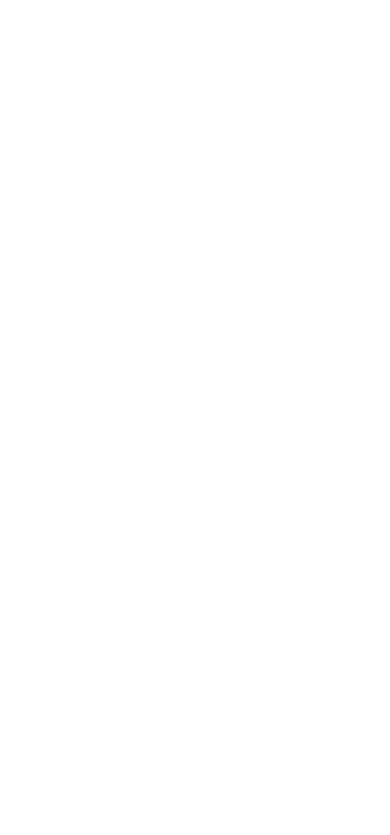
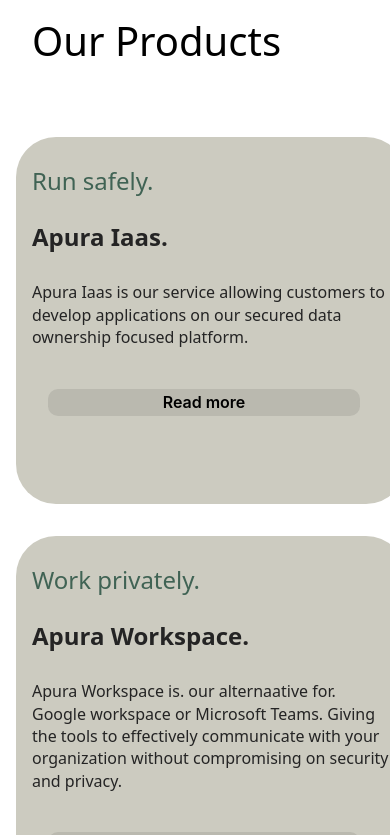
Before and after one commit to Rajj9797/thumbstack_assignment, a React (Create React App) app in the folder homepage/: page / in a window 390 px wide. Shown: the part 1880-2715 px from the top of the page. Before the commit the page ends 1841 px from the top, so only its background shows below. Built offline with nearby package versions, Linux system fonts and the light colour scheme.

Commit message:
Product card created successfully

```diff
--- a/homepage/src/App.js
+++ b/homepage/src/App.js
@@ -3,6 +3,7 @@ import './App.css';
 import Navbar from './components/Navbar/navbar';
 import Hero from './components/HeroSection/hero';
 import LinkSection from './components/linkSection/linkSection';
+import ProductCard from './components/ProductCard/ProductCard';
 
 function App() {
   return (
@@ -10,6 +11,7 @@ function App() {
       <Navbar />
       <Hero />
       <LinkSection />
+      <ProductCard />
     </div>
   );
 }
--- /dev/null
+++ b/homepage/src/components/ProductCard/ProductCard.css
@@ -0,0 +1,157 @@
+.heading {
+    font-family: "Radio Canada Big", system-ui, -apple-system, BlinkMacSystemFont, "Segoe UI", sans-serif;
+    font-weight: 400;
+    font-style: regular;
+    font-size: 40px;
+    line-height: 160%;
+    letter-spacing: 0%;
+    text-align: left;
+    margin: 3rem 2rem;
+}
+
+.product-card {
+    display: grid;
+    grid-template-columns: repeat(auto-fit, minmax(460px, 1fr));
+    height: 672px;
+    gap: 2rem;
+
+    padding: 1rem;
+    gap: 0.5rem;
+    width: 100%;
+    background: #FFFFFF;
+    margin: 2rem 0;
+}
+
+.card {
+
+    object-fit: contain;
+    display: flex;
+    flex-direction: column;
+    align-items: flex-start;
+    text-align: left;
+    background-color: #cccbc0;
+    border-radius: 40px;
+    position: relative;
+}
+
+.card:hover {
+    background-color: #f1ff66;
+    cursor: pointer;
+}
+
+.firstline {
+    font-family: "Radio Canada Big", system-ui, -apple-system, BlinkMacSystemFont, "Segoe UI", sans-serif;
+    font-weight: 400;
+    font-style: regular;
+    font-size: 40px;
+    line-height: 100%;
+    letter-spacing: 0%;
+    margin: 3rem 1rem;
+    color: #406354;
+}
+
+.name {
+    font-family: "Radio Canada Big", system-ui, -apple-system, BlinkMacSystemFont, "Segoe UI", sans-serif;
+    font-weight: 600;
+    font-style: Semi-bold;
+    font-size: 40px;
+    line-height: 100%;
+    letter-spacing: 0%;
+    margin: 0 1rem;
+    color: #242424;
+}
+
+.description {
+    font-family: "Radio Canada Big", system-ui, -apple-system, BlinkMacSystemFont, "Segoe UI", sans-serif;
+    font-weight: 400;
+    font-style: regular;
+    font-size: 18px;
+    line-height: 140%;
+    letter-spacing: 0%;
+    margin: 3rem 1rem;
+    color: #242424;
+    text-align: left;
+}
+
+.read-more {
+    font-family: Inter, system-ui, -apple-system, BlinkMacSystemFont, "Segoe UI", sans-serif;
+    font-weight: 600;
+    font-style: Semi-bold;
+    font-size: 18px;
+    line-height: 160%;
+    letter-spacing: 0%;
+    margin: 4rem 1rem;
+    color: #000;
+    background-color: #2424241c;
+    width: 80%;
+    position: absolute;
+    bottom: 40px;
+    left: 1rem;
+    border-radius: 10px;
+    border: none;
+}
+
+.read-more:hover {
+    background-color: #242424;
+    color: #fff;
+    cursor: pointer;
+}
+
+.demo-button {
+    font-family: Inter, system-ui, -apple-system, BlinkMacSystemFont, "Segoe UI", sans-serif;
+    font-weight: 600;
+    font-style: Semi-bold;
+    font-size: 18px;
+    line-height: 160%;
+    letter-spacing: 0%;
+    margin: 4rem 1rem;
+    color: #fff;
+    background-color: #242424;
+    width: 80%;
+    position: absolute;
+    bottom: 5px;
+    position: absolute;
+    left: 1rem;
+    border-radius: 10px;
+    border: none;
+}
+@media screen and (max-width: 768px) {
+    .product-card {
+        display: flex;
+        flex-direction: column;
+        gap: 2rem;
+        height: fit-content;
+    }
+
+    .card {
+        width: 100%;
+        height: fit-content;
+    }
+
+    .firstline {
+        font-size: 24px;
+        margin: 2rem 1rem;
+    }
+
+    .name {
+        font-size: 24px;
+        margin: 0 1rem;
+    }
+
+    .description {
+        font-size: 16px;
+        margin: 2rem 1rem;
+    }
+
+    .read-more {
+        position: relative;
+        font-size: 16px;
+        margin: 3rem 1rem;
+    }
+
+    .demo-button {
+        position: relative;
+        font-size: 16px;
+        margin: 3rem 1rem;
+    }
+}
--- /dev/null
+++ b/homepage/src/components/ProductCard/ProductCard.jsx
@@ -0,0 +1,47 @@
+import React, { useState } from "react";
+
+import "./ProductCard.css";
+
+const products = [
+    {
+        firstline: "Run safely.",
+        name: "Apura Iaas.",
+        description: "Apura Iaas is our service allowing customers to develop applications on our secured data ownership focused platform."
+    },
+    {
+        firstline: "Work privately.",
+        name: "Apura Workspace.",
+        description: "Apura Workspace is. our alternaative for. Google workspace or Microsoft Teams. Giving the tools to effectively communicate with your organization without compromising on security and privacy."
+    },
+    {
+        firstline: "Share confidently.",
+        name: "Apura Socials.",
+        description: "Is our introductin of social media application that are essentials to us these days."
+    }
+]
+
+const ProductCard = () => {
+
+
+    const [activeCard, setActiveCard] = useState(false);
+
+    return (
+        <div>
+            <div className="heading">Our Products</div>
+            <div className="product-card">
+                {products.map((product, index) => (
+                    <div className="card" key={index} onFocus={() => setActiveCard(true)} onBlur={() => setActiveCard(false)}>
+                        <div className="firstline">{product.firstline}</div>
+                        <div className="name">{product.name}</div>
+                        <div className="description">{product.description}</div>
+                        <button className="read-more">Read more</button>
+                        {activeCard && <button className="demo-button">Book a demo</button>}
+                    </div>
+                ))}
+            </div>
+        </div>
+
+    )
+}
+
+export default ProductCard;
```
